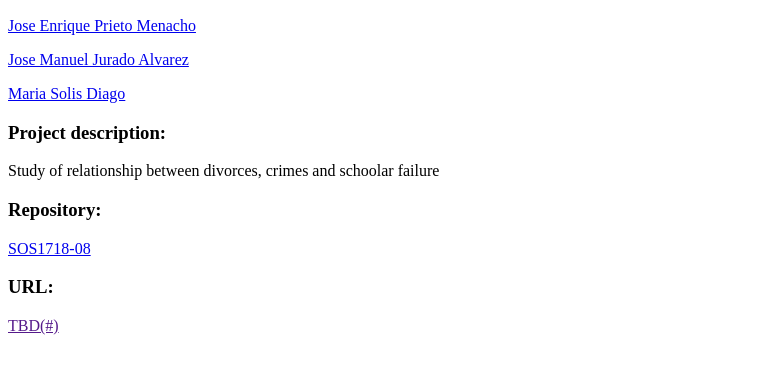
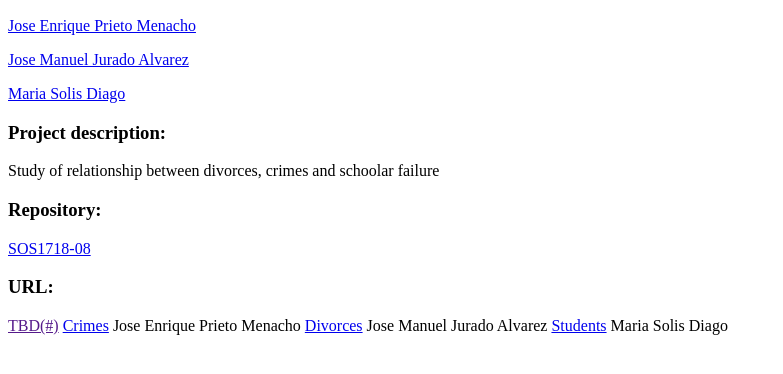
Before and after one commit to gti-sos/SOS1718-08, a website: page public/index.html in a window 1280 px wide. Shown: the part 110-484 px from the top of the page, without its empty margins (0-783 px from the left). Drawn offline with Linux system fonts and the light colour scheme.

Commit message:
index html principal

```diff
--- a/public/index.html
+++ b/public/index.html
@@ -22,6 +22,10 @@
 
         <h3>URL: </h3>
         <a href="">TBD(#)</a>
+        <a href="https://sos1718-08.herokuapp.com/api/v1/crimes-an/">Crimes</a> Jose Enrique Prieto Menacho
+        <a href="https://sos1718-08.herokuapp.com/api/v1/divorces-an/">Divorces</a> Jose Manuel Jurado Alvarez
+        <a href="https://sos1718-08.herokuapp.com/api/v1/students-an/">Students</a> Maria Solis Diago
+
 
     </body>
 </html>
```
